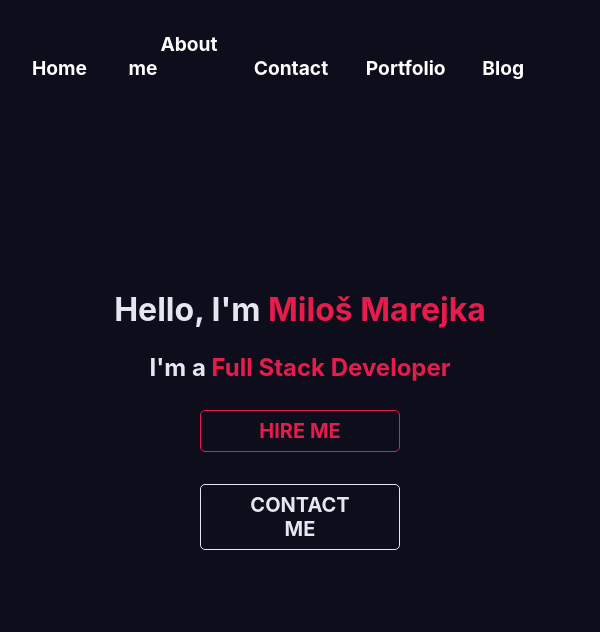
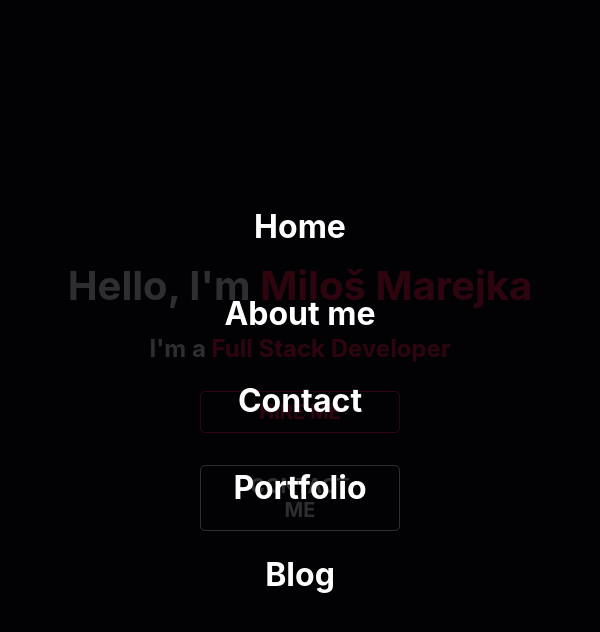
Before and after one commit to MilosM33/portfolio, a React (Create React App) app: page / in a window 600 px wide. Shown: the top 632 px of the page. Built offline with nearby package versions, Linux system fonts and the light colour scheme.

Commit message:
React icons, mobilenavbar

```diff
--- a/package.json
+++ b/package.json
@@ -8,6 +8,7 @@
     "@testing-library/user-event": "^13.5.0",
     "react": "^18.1.0",
     "react-dom": "^18.1.0",
+    "react-icons": "^4.3.1",
     "react-router-dom": "^6.3.0",
     "react-scripts": "5.0.1",
     "web-vitals": "^2.1.4"
--- a/src/components/Navbar/Navbar.css
+++ b/src/components/Navbar/Navbar.css
@@ -20,11 +20,68 @@ nav ul a::before{
     display: block;
     width: 0;
     height: 4px;
-    background-color: #fff;
+    background-color: var(--text-secondary);
     transition: all 0.3s ease-in-out;
     position: absolute;
     bottom: -5px;
 }
+nav ul a:hover{
+    color: var(--text-secondary);
+}
 nav ul a:hover::before{
     width: 100%;
 }
+
+
+
+.hamburger{
+    font-size: 4rem;
+    float: right;
+}
+@media screen and (min-width: 600px){
+    .hamburger{
+        display: none;
+    }
+}
+@media screen and (max-width: 600px){
+    .navbar.active{
+        display:flex;
+        flex-direction: column;
+        position: fixed;
+        width: 100vw;
+        height: 100vh;
+
+        top: 0;
+        left: 0;
+        transition: all 0.3s ease-in-out;
+
+        justify-content: center;
+        align-items: center;
+    }
+    .navbar::before{
+        content: '';
+        position: absolute;
+        background-color: rgba(0, 0, 0, 0.8);
+        filter: blur(1.5rem);
+        width: 300vw;
+        height: 300vh;
+        transition: all 0.3s ease-in-out;
+        transform: scale(0);
+    }
+    .navbar.active::before{
+        content: '';
+        transform: scale(1);
+    }
+    .navbar li a{
+        display: block;
+        margin: 1rem 0px;
+        font-size: 2rem;
+
+    }
+
+    nav ul a::before{
+        content: '';
+        left: 50%;
+        transform: translateX(-50%);
+    }
+}
--- a/src/components/Navbar/Navbar.jsx
+++ b/src/components/Navbar/Navbar.jsx
@@ -1,5 +1,6 @@
 import "./Navbar.css";
 import { Link } from "react-router-dom";
+import {FaHamburger} from "react-icons/fa";
 export default function Navbar() {
   let routes = [
     {
@@ -24,14 +25,20 @@ export default function Navbar() {
     }
   ];
 
+  function renderLinks() {
+    return routes.map((route, i) => (
+      <li>
+      <Link key={i} to={route.path}>
+        {route.name}
+      </Link>
+      </li>
+    ));
+  }
   return (
     <nav>
-      <ul>
-        {routes.map((route) => (
-          <li>
-            <Link to={"/about"}>{route.name}</Link>
-          </li>
-        ))}
+      <FaHamburger className="hamburger"></FaHamburger>
+      <ul className="navbar active">
+        {renderLinks()}
       </ul>
     </nav>
   );
--- a/src/index.css
+++ b/src/index.css
@@ -1,4 +1,7 @@
-body,* {
+/*
+  Resets
+*/
+* {
   box-sizing: border-box;
   margin: 0;
   font-family: -apple-system, BlinkMacSystemFont, 'Segoe UI', 'Roboto', 'Oxygen',
@@ -7,6 +10,14 @@ body,* {
   -webkit-font-smoothing: antialiased;
   -moz-osx-font-smoothing: grayscale;
 }
+
+html,body{
+  width: 100vw !important;
+  overflow-x: hidden;
+}
+/*
+  Utility classes
+*/
 :root{
   --bg-primary: #0D0D1B;
 
@@ -15,25 +26,6 @@ body,* {
 }
 .text-secondary{
   color: var(--text-secondary);
-}
-
-.background{
-  background-color: var(--bg-primary);
-  color: var(--text-primary);
-  width: 100vw;
-  height: 100vh;
-  display: flex;
-  flex-direction: column;
-  padding: 2rem;
-}
-
-.hero{
-  text-align: center;
-  display: flex;
-  flex-direction: column;
-  align-items: center;
-  justify-content: center;
-  height: 100%;
 }
 
 .text-lg{
@@ -55,7 +47,9 @@ body,* {
   transition: all 0.3s ease-in-out;
   text-transform: uppercase;
 }
-
+.btn:hover{
+  transform: scale(1.25);
+}
 
 .btn-primary{
   border: 1px solid var(--text-primary);
@@ -68,6 +62,9 @@ body,* {
 }
 
 
+/*
+  Other classes
+*/
 .btn-section{
   display: flex;
   flex-direction: column;
@@ -80,3 +77,22 @@ body,* {
 .btn-section > .btn{
   width: 100%;
 }
+
+.background{
+  background-color: var(--bg-primary);
+  color: var(--text-primary);
+  width: 100vw;
+  height: 100vh;
+  display: flex;
+  flex-direction: column;
+  padding: 2rem;
+}
+
+.hero{
+  text-align: center;
+  display: flex;
+  flex-direction: column;
+  align-items: center;
+  justify-content: center;
+  height: 100%;
+}
--- a/src/pages/Home.css
+++ b/src/pages/Home.css
@@ -1,3 +1,10 @@
-.bg{
 
+
+
+@media screen and (max-width: 600px){
+    .hero .text-lg{
+        font-size: 2.5rem;
+        font-weight: bold;
+        color: var(--text-primary);
+    }
 }
```
Also changed, not shown: 1 other file (tests, documents, lock files or other folders).
